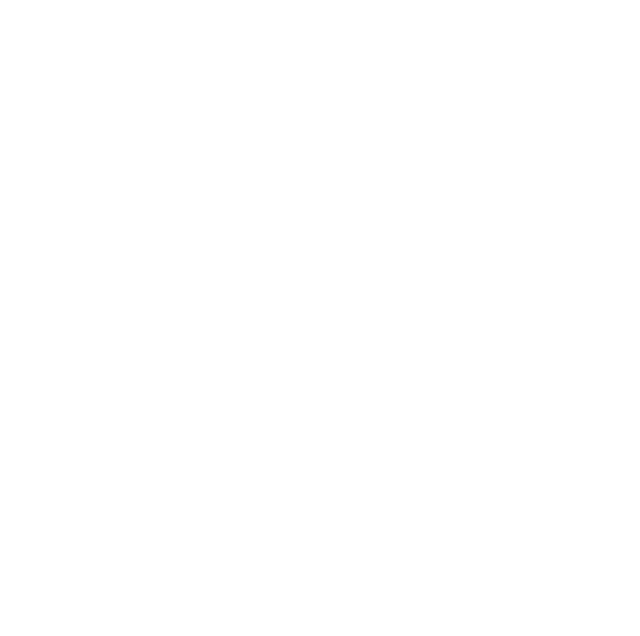
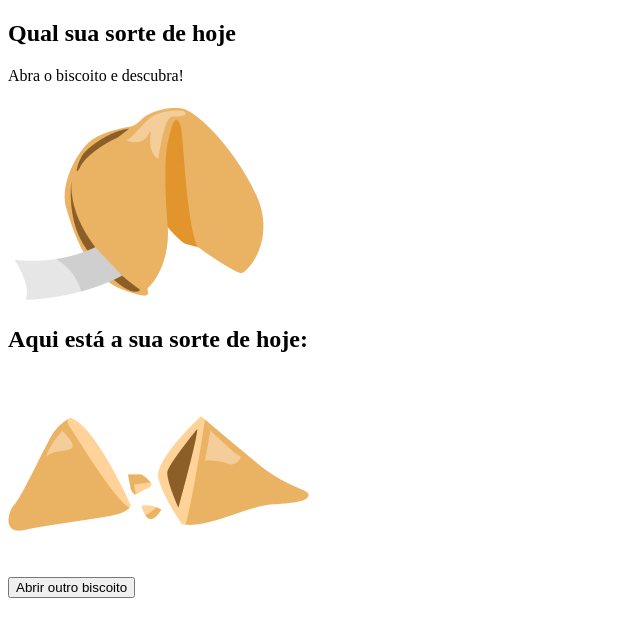
Before and after one commit to anacnogueira/explorer_stage-5-biscoito-da-sorte, a plain HTML site: page index.html in a window 1280 px wide. Shown: the whole page, without its empty margins (0-640 px from the left). Drawn offline with Linux system fonts and the light colour scheme.

Commit message:
Arquivos iniciais

```diff
--- a/index.html
+++ b/index.html
@@ -3,7 +3,31 @@
   <head>
     <meta charset="UTF-8" />
     <meta name="viewport" content="width=device-width, initial-scale=1.0" />
-    <title>Document</title>
+    <title>Biscoito da sorte</title>
   </head>
-  <body></body>
+  <body>
+    <main>
+      <section class="screen1">
+        <h1>Qual sua sorte de hoje</h1>
+        <p>Abra o biscoito e descubra!</p>
+        <img
+          src="./assets/fortune-cookie.jpg"
+          alt="Abra o biscoito"
+          class="fortuneCookie"
+        />
+      </section>
+      <section class="screen2">
+        <h2>Aqui está a sua sorte de hoje:</h2>
+        <div class="fortuneMessage"></div>
+        <img
+          src="./assets/opened-cookie.jpg"
+          alt="Biscoito aberto"
+          class="fortuneCookie"
+        />
+        <form>
+          <button id="btnOpenAnother">Abrir outro biscoito</button>
+        </form>
+      </section>
+    </main>
+  </body>
 </html>
```
Also changed, not shown: assets/fortune-cookie.jpg (added), assets/opened-cookie.jpg (added), main.js (added), style.css (added).
